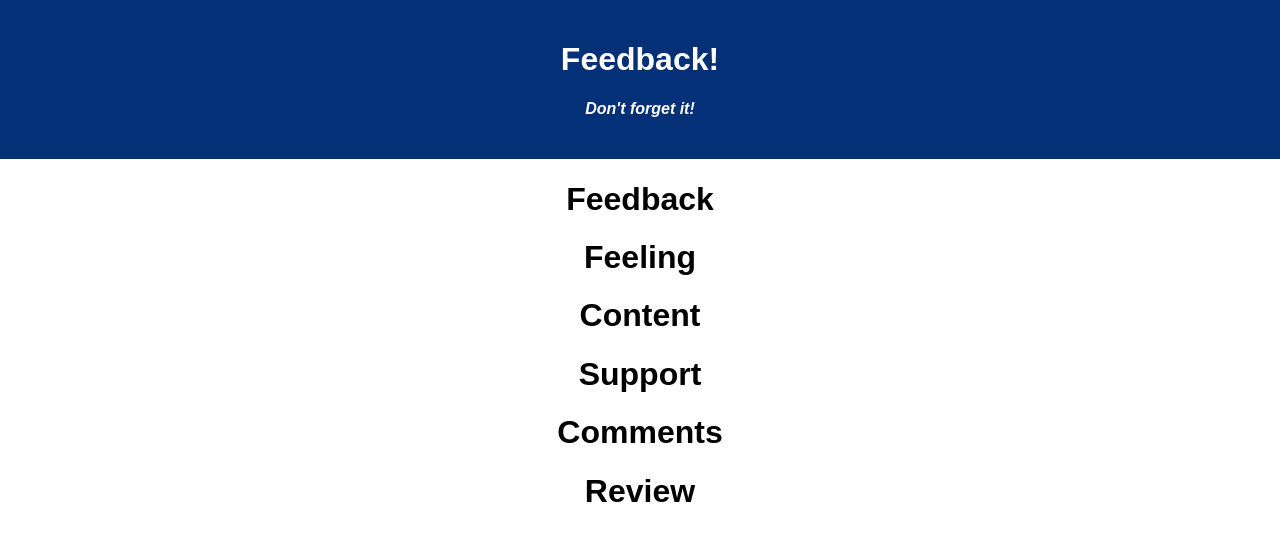
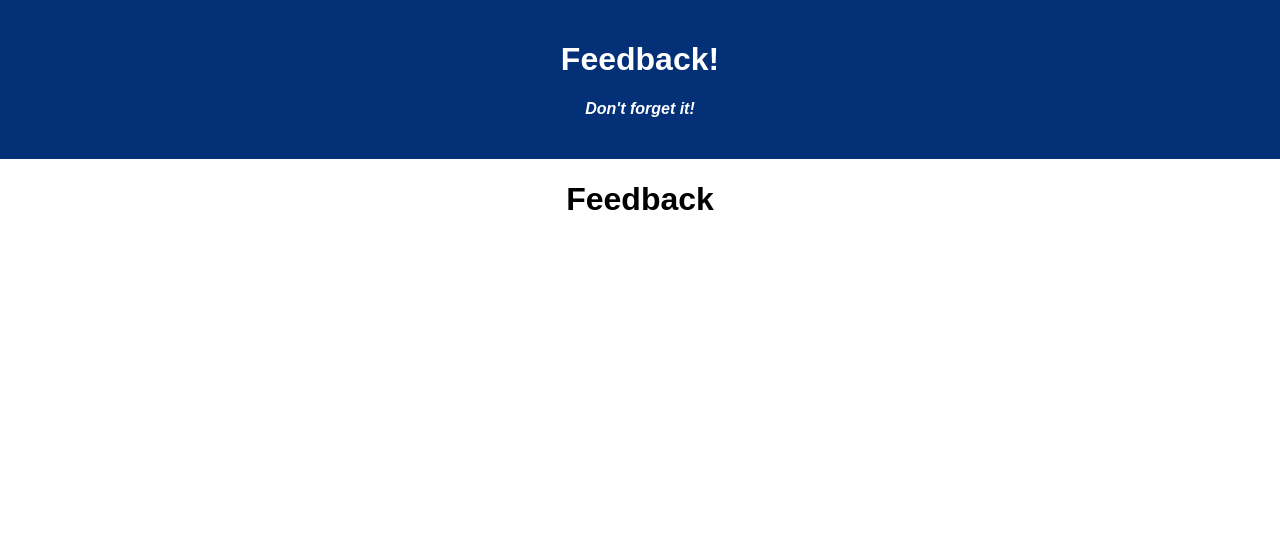
Before and after one commit to danielfenske/redux-feedback-loop, a React (Create React App) app: page / in a window 1280 px wide. Shown: the top 540 px of the page. Built offline with nearby package versions, Linux system fonts and the light colour scheme.

Commit message:
Setup routes for each component in the feedback form

```diff
--- a/src/components/App/App.jsx
+++ b/src/components/App/App.jsx
@@ -10,21 +10,45 @@ import Support from '../Support/Support.jsx';
 import Comments from '../Comments/Comments.jsx';
 import Review from '../Review/Review.jsx';
 
+// IMPORT ROUTING
+import { HashRouter as Router, Route, Link } from 'react-router-dom';
+
 function App() {
 
   return (
+    <Router>
       <div className='App'>
         <header className='App-header'>
           <h1 className='App-title'>Feedback!</h1>
           <h4>Don't forget it!</h4>
         </header>
-      <Home/>
-      <Feeling/>
-      <Content/>
-      <Support/>
-      <Comments/>
-      <Review/>
+        <Route path='/' exact>
+          <Home />
+        </Route>
+
+        <Route path='/feeling' exact>
+          <Feeling />
+        </Route>
+
+        <Route path='/content' exact>
+          <Content />
+        </Route>
+
+        <Route path='/support' exact>
+          <Support />
+        </Route>
+
+
+        <Route path='/comments' exact>
+          <Comments />
+        </Route>
+
+        <Route path='/review' exact>
+          <Review />
+        </Route>
+
       </div>
+    </Router>
   );
 }
 
```
Lines whose indentation alone changed are shown as unchanged.
